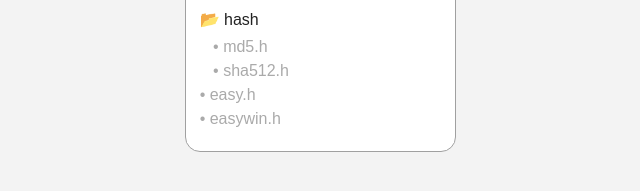
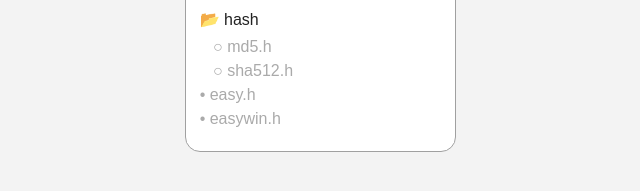
Before and after one commit to ilennon/ilennon.github.io, a plain HTML site: page easy/index.html in a window 1280 px wide. Shown: the part 289-480 px from the top of the page, 632-1272 px from the left. Drawn offline with Linux system fonts and the light colour scheme.

Commit message:
Update index.html

```diff
--- a/easy/index.html
+++ b/easy/index.html
@@ -30,8 +30,8 @@
     <a class="download" href="#">Download</a>
 	<span class="files">File Tree</span>
 	<a class="folder">hash</a>
-	<a class="file in" href="/easy/hash/md5.h.html">md5.h</a>
-	<a class="file in" href="/easy/hash/sha512.h.html">sha512.h</a>
+	<a class="file in no">md5.h</a>
+	<a class="file in no">sha512.h</a>
 	<a class="file" href="/easy/easy.h.html">easy.h</a>
 	<a class="file" href="/easy/easywin.h.html">easywin.h</a>
    </div>
```
